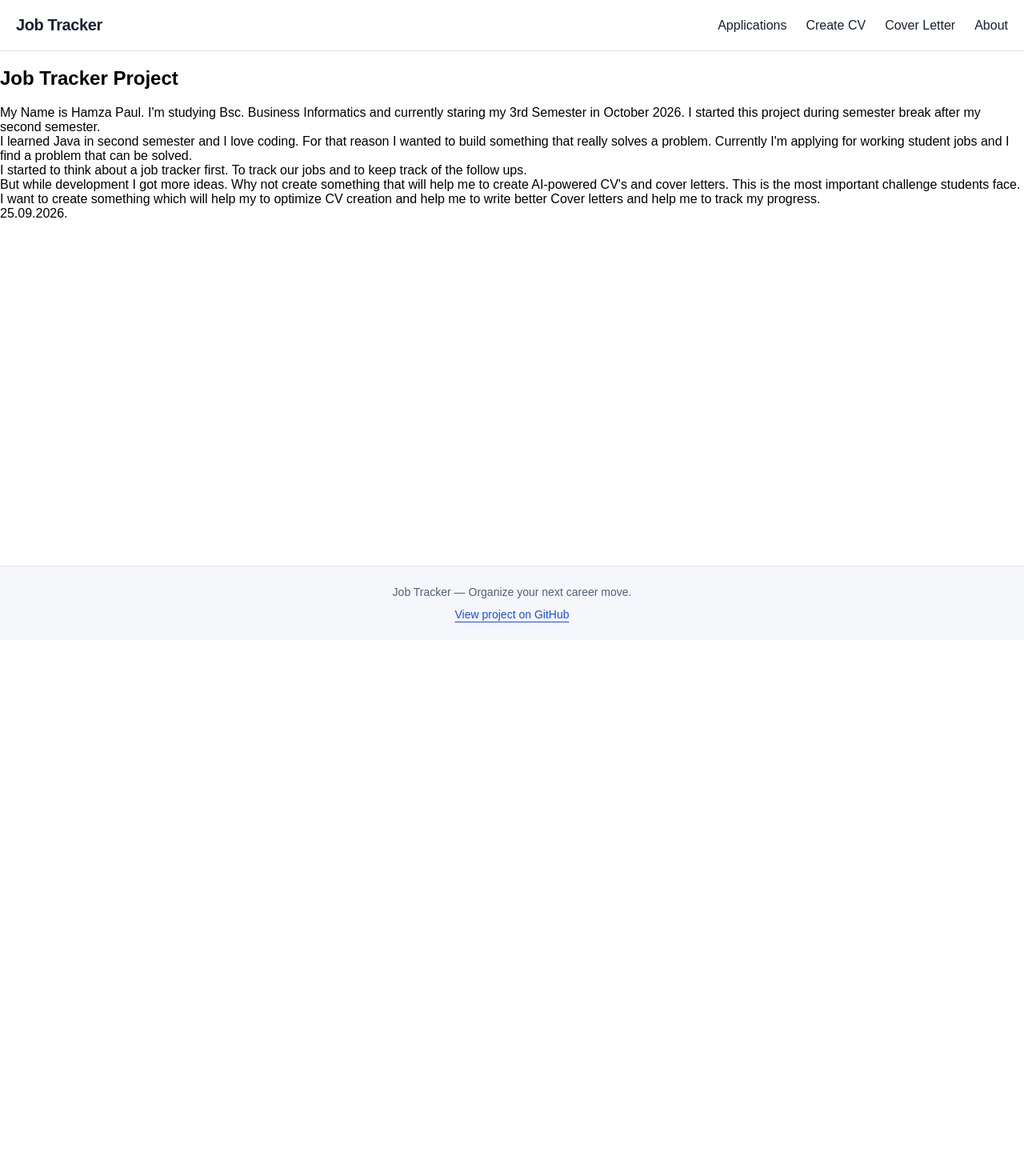
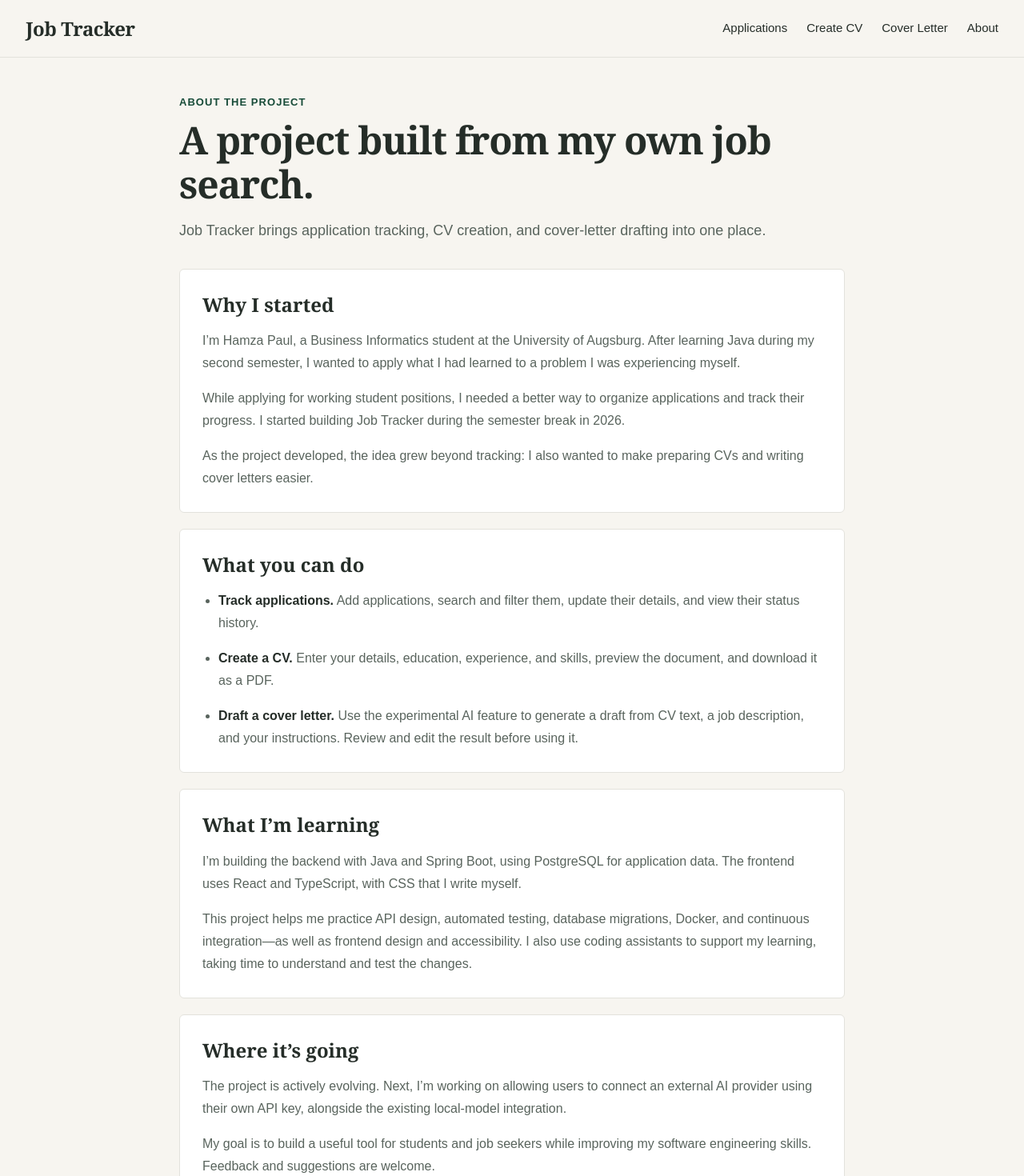
Before and after one commit to hamzapaulpro/job-application-tracker, a React (Vite) app in the folder frontend/: page /about in a window 1280 px wide. Shown: the top 1470 px of the page at 80% size. Before the commit the page ends 800 px from the top, so only its background shows below. Built offline with nearby package versions, Linux system fonts and the light colour scheme; what @react-pdf/renderer would draw is missing.

Commit message:
"feat(ui): refresh navigation styling and update about page"

```diff
--- a/frontend/src/components/Footer/Footer.module.css
+++ b/frontend/src/components/Footer/Footer.module.css
@@ -1,17 +1,35 @@
 .footer {
-    border-top: 1px solid #dce3ee;
-    background-color: #f5f7fb;
-    padding: 24px;
+    border-top: 1px solid #e3e2dc;
+    background-color: #f7f5f0;
+    padding: 1.5rem 2rem;
     text-align: center;
-    color: #526078;
+    color: #59645d;
     font-size: 0.875rem;
+    line-height: 1.6;
 }
 
 .footer p {
-    margin: 0 0 12px;
+    margin: 0 0 0.75rem;
 }
 
 .footer a {
-    color: #1d4ed8;
+    color: #174b38;
     text-underline-offset: 4px;
+    text-decoration-thickness: 1px;
 }
+
+.footer a:hover {
+    text-decoration-thickness: 2px;
+}
+
+.footer a:focus-visible {
+    outline: 3px solid #174b38;
+    outline-offset: 4px;
+    border-radius: 2px;
+}
+
+@media (max-width: 600px) {
+    .footer {
+        padding: 1.25rem 1rem;
+    }
+}
--- a/frontend/src/components/Navbar/Navbar.module.css
+++ b/frontend/src/components/Navbar/Navbar.module.css
@@ -1,36 +1,39 @@
 .navbar {
-    background-color: white;
-    padding: 20px;
-    border-bottom: 1px solid #dce3ee;
+    background-color: #f7f5f0;
+    padding: 1rem 2rem;
+    border-bottom: 1px solid #e3e2dc;
 
     display: flex;
     justify-content: space-between;
     align-items: center;
+    gap: 1.5rem;
 }
 
 .navLinks {
     display: flex;
-    gap: 24px;
+    align-items: center;
+    flex-wrap: wrap;
+    gap: 0.5rem 1.5rem;
 }
 
 .navbar a {
-    color: #172033;
+    color: #252d28;
     text-decoration: none;
 }
 
 .navbar a:hover {
-    color: var(--color-primary);
-    text-decoration: underline;
+    color: #174b38;
 }
 
 .navbar a:focus-visible {
-    outline: 3px solid var(--color-primary);
+    outline: 3px solid #174b38;
     outline-offset: 4px;
-    border-radius: 4px;
+    border-radius: 2px;
 }
 
 .brand {
-    font-size: 1.25rem;
+    font-family: Georgia, 'Times New Roman', serif;
+    font-size: 1.5rem;
     font-weight: 700;
     letter-spacing: -0.02em;
 }
@@ -38,12 +41,35 @@
 @media (max-width: 600px) {
     .navbar {
         flex-direction: column;
-        gap: 16px;
+        align-items: flex-start;
+        padding: 1rem;
+        gap: 0.75rem;
+    }
+
+    .navLinks {
+        gap: 0.5rem 1rem;
     }
 }
 
+.navLinks a {
+    padding: 0.625rem 0;
+    border-bottom: 2px solid transparent;
+    font-size: 0.9375rem;
+    font-weight: 500;
+    transition: color 150ms ease, border-color 150ms ease;
+}
+
 .navLinks a.activeLink {
-    color: var(--color-primary);
-    text-decoration: underline;
-    text-underline-offset: 6px;
+    color: #174b38;
+    border-bottom-color: #174b38;
 }
+
+.navLinks a:hover {
+    border-bottom-color: #a6b8ac;
+}
+
+@media (prefers-reduced-motion: reduce) {
+    .navLinks a {
+        transition: none;
+    }
+}
--- a/frontend/src/pages/AboutPage.module.css
+++ b/frontend/src/pages/AboutPage.module.css
@@ -1,7 +1,106 @@
-h1 {
-    font-weight: 600;
+.page {
+    flex: 1;
+    background-color: #f7f5f0;
+    padding: 3rem 1.5rem;
+    color: #252d28;
 }
 
-p {
+.content {
+    max-width: 52rem;
+    margin: 0 auto;
+}
 
+.header {
+    margin-bottom: 2rem;
 }
+
+.eyebrow {
+    margin: 0 0 0.75rem;
+    color: #174b38;
+    font-size: 0.8125rem;
+    font-weight: 700;
+    letter-spacing: 0.08em;
+    text-transform: uppercase;
+}
+
+.header h1 {
+    margin: 0;
+    font-family: Georgia, 'Times New Roman', serif;
+    font-size: clamp(2rem, 4vw, 3rem);
+    line-height: 1.15;
+    letter-spacing: -0.025em;
+}
+
+.introduction {
+    margin: 1rem 0 0;
+    color: #59645d;
+    font-size: 1.125rem;
+    line-height: 1.7;
+}
+
+.card {
+    margin-bottom: 1.25rem;
+    padding: 1.75rem;
+    border: 1px solid #e3e2dc;
+    border-radius: 0.375rem;
+    background-color: white;
+}
+
+.card h2 {
+    margin: 0 0 1rem;
+    font-family: Georgia, 'Times New Roman', serif;
+    font-size: 1.5rem;
+    line-height: 1.3;
+}
+
+.card p {
+    margin: 0 0 1rem;
+    color: #59645d;
+    line-height: 1.75;
+}
+
+.card p:last-child {
+    margin-bottom: 0;
+}
+
+.featureList {
+    margin: 0;
+    padding-left: 1.25rem;
+    color: #59645d;
+    line-height: 1.75;
+}
+
+.featureList li + li {
+    margin-top: 1rem;
+}
+
+.featureList strong {
+    color: #252d28;
+}
+
+.projectLink {
+    display: inline-block;
+    color: #174b38;
+    font-weight: 600;
+    text-underline-offset: 4px;
+}
+
+.projectLink:hover {
+    text-decoration-thickness: 2px;
+}
+
+.projectLink:focus-visible {
+    outline: 3px solid #174b38;
+    outline-offset: 4px;
+    border-radius: 2px;
+}
+
+@media (max-width: 600px) {
+    .page {
+        padding: 2rem 1rem;
+    }
+
+    .card {
+        padding: 1.25rem;
+    }
+}
--- a/frontend/src/pages/AboutPage.tsx
+++ b/frontend/src/pages/AboutPage.tsx
@@ -1,31 +1,98 @@
+import styles from './AboutPage.module.css'
+
 export default function AboutPage() {
     return (
-        <section>
-            <h1>
-                Job Tracker Project
-            </h1>
+        <div className={styles.page}>
+            <div className={styles.content}>
+                <header className={styles.header}>
+                    <p className={styles.eyebrow}>About the project</p>
+                    <h1>A project built from my own job search.</h1>
+                    <p className={styles.introduction}>
+                        Job Tracker brings application tracking, CV creation,
+                        and cover-letter drafting into one place.
+                    </p>
+                </header>
 
-            <p>
-                My Name is Hamza Paul. I'm studying Bsc. Business Informatics and currently
-                staring my 3rd Semester in October 2026. I started this project during semester
-                break after my second semester. <br/>
-                <span>
-                       I learned Java in second semester and I love coding. For that reason I wanted
-                to build something that really solves a problem. Currently I'm applying for working
-                student jobs and I find a problem that can be solved.<br/>
-                </span>
-                   I started to think about a job tracker first. To track our jobs and to keep track
-                of the follow ups.<br/>
-                    But while development I got more ideas. Why not create something that will
-                help me to create AI-powered CV's and cover letters. This is the most important
-                challenge students face.<br/>
+                <section className={styles.card}>
+                    <h2>Why I started</h2>
+                    <p>
+                        I’m Hamza Paul, a Business Informatics student at the
+                        University of Augsburg. After learning Java during my
+                        second semester, I wanted to apply what I had learned
+                        to a problem I was experiencing myself.
+                    </p>
+                    <p>
+                        While applying for working student positions, I needed
+                        a better way to organize applications and track their
+                        progress. I started building Job Tracker during the
+                        semester break in 2026.
+                    </p>
+                    <p>
+                        As the project developed, the idea grew beyond tracking:
+                        I also wanted to make preparing CVs and writing cover
+                        letters easier.
+                    </p>
+                </section>
 
-                I want to create something which will help my to optimize CV creation and help me
-                to write better Cover letters and help me to track my progress.<br/>
+                <section className={styles.card}>
+                    <h2>What you can do</h2>
+                    <ul className={styles.featureList}>
+                        <li>
+                            <strong>Track applications.</strong> Add applications,
+                            search and filter them, update their details, and
+                            view their status history.
+                        </li>
+                        <li>
+                            <strong>Create a CV.</strong> Enter your details,
+                            education, experience, and skills, preview the
+                            document, and download it as a PDF.
+                        </li>
+                        <li>
+                            <strong>Draft a cover letter.</strong> Use the
+                            experimental AI feature to generate a draft from
+                            CV text, a job description, and your instructions.
+                            Review and edit the result before using it.
+                        </li>
+                    </ul>
+                </section>
 
-                25.09.2026.
-            </p>
+                <section className={styles.card}>
+                    <h2>What I’m learning</h2>
+                    <p>
+                        I’m building the backend with Java and Spring Boot,
+                        using PostgreSQL for application data. The frontend
+                        uses React and TypeScript, with CSS that I write myself.
+                    </p>
+                    <p>
+                        This project helps me practice API design, automated
+                        testing, database migrations, Docker, and continuous
+                        integration—as well as frontend design and accessibility.
+                        I also use coding assistants to support my learning,
+                        taking time to understand and test the changes.
+                    </p>
+                </section>
 
-        </section>
+                <section className={styles.card}>
+                    <h2>Where it’s going</h2>
+                    <p>
+                        The project is actively evolving. Next, I’m working on
+                        allowing users to connect an external AI provider using
+                        their own API key, alongside the existing local-model
+                        integration.
+                    </p>
+                    <p>
+                        My goal is to build a useful tool for students and job
+                        seekers while improving my software engineering skills.
+                        Feedback and suggestions are welcome.
+                    </p>
+                    <a
+                        className={styles.projectLink}
+                        href="https://github.com/hamzapaulpro/job-application-tracker"
+                    >
+                        Explore the project on GitHub →
+                    </a>
+                </section>
+            </div>
+        </div>
     )
 }
```
